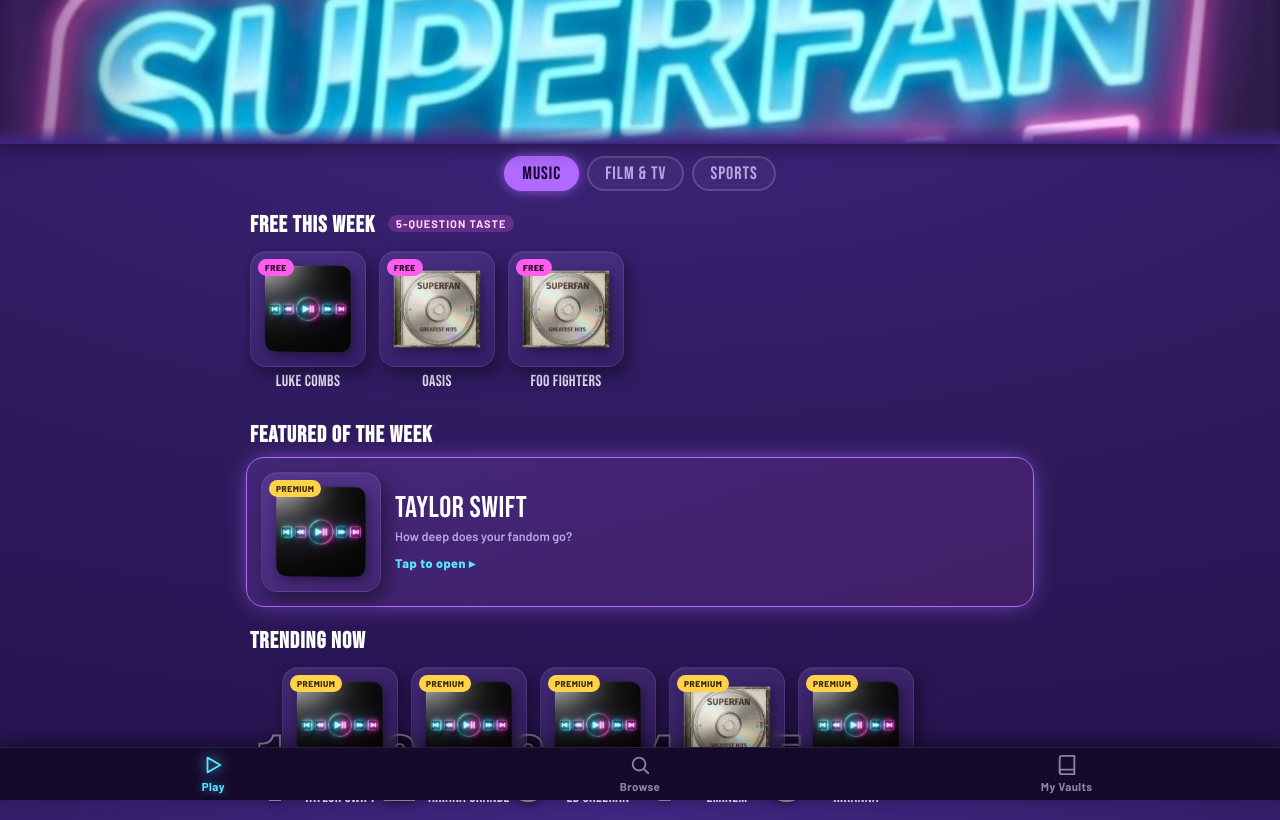
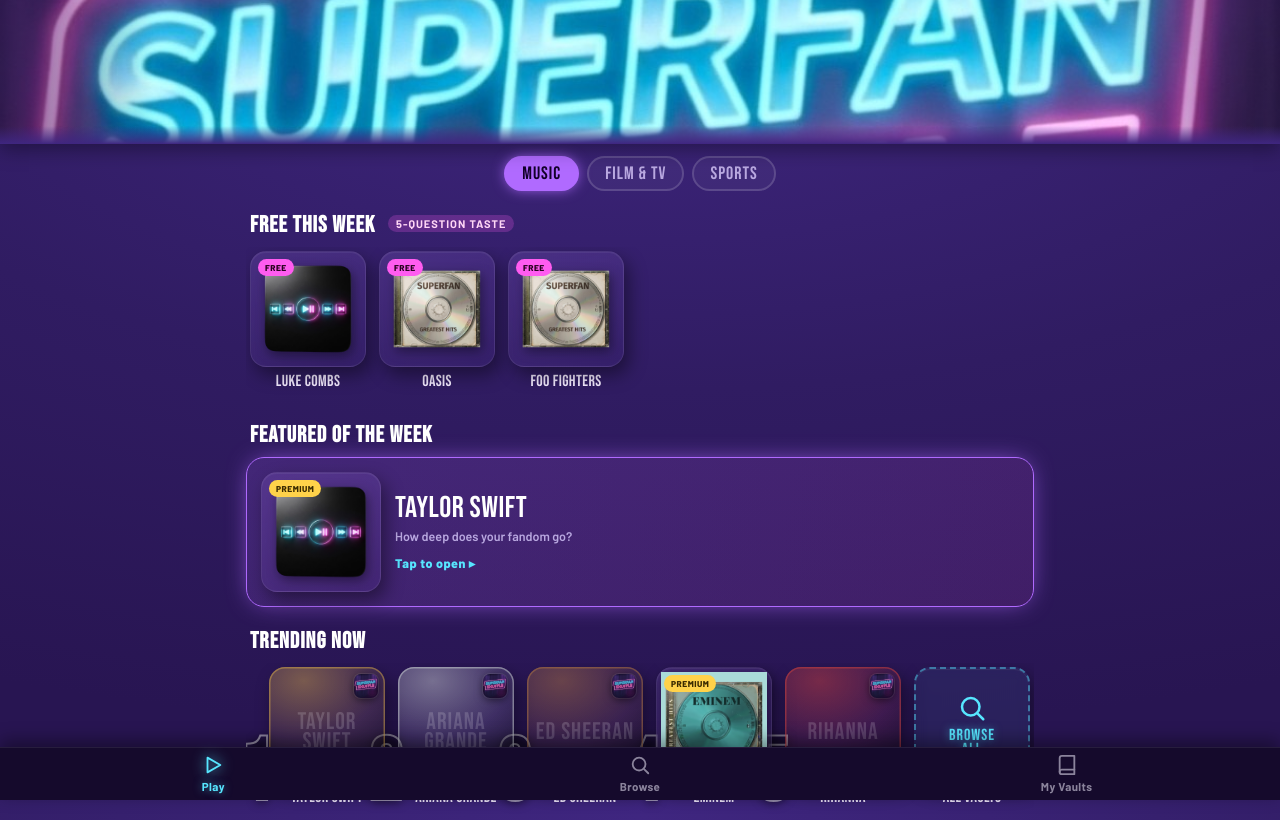
Before and after one commit to rsmith1545/superfanshuffle, a plain HTML site: page index.html in a window 1280 px wide. Shown: the top 820 px of the page. Drawn offline with Linux system fonts and the light colour scheme.

Commit message:
SFS: Most-Played carousel top-5 tier icons (4 stream cards + Eminem CD) + Browse tile

```diff
--- a/index.html
+++ b/index.html
@@ -62,6 +62,17 @@ h2 .pill{font-style:normal;font-size:11px;vertical-align:middle;margin-left:8px;
 .rank .num{position:absolute;left:-30px;bottom:-4px;z-index:0;font-family:var(--disp);font-size:92px;line-height:.8;color:transparent;-webkit-text-stroke:2px rgba(255,255,255,.5);text-shadow:0 2px 10px rgba(0,0,0,.55);pointer-events:none}
 .rank .vault{position:relative;z-index:1}
 .seeallc{display:flex;align-items:center;justify-content:center;background:rgba(87,230,255,.06);border:2px dashed rgba(87,230,255,.45);border-radius:16px;font-family:var(--disp);font-size:18px;letter-spacing:1px;color:var(--cyan);text-shadow:0 0 8px rgba(87,230,255,.5);padding:0 12px;text-align:center}
+/* compact STREAM tile (approved vault-card look, tier-recolored) for the Most-Played carousel */
+.scover{position:relative;width:116px;height:116px;border-radius:16px;overflow:hidden;background:radial-gradient(120% 90% at 30% 12%,rgba(var(--tint),.5),rgba(var(--tint),.14) 55%,rgba(16,10,32,.72) 100%);box-shadow:5px 8px 18px rgba(0,0,0,.42),inset 0 0 0 1.5px rgba(var(--tint),.55)}
+.scover .sapp{position:absolute;top:7px;right:7px;width:24px;height:24px;border-radius:7px;z-index:2;box-shadow:0 2px 8px rgba(0,0,0,.55),0 0 0 1px rgba(255,255,255,.1)}
+.scover .sghost{position:absolute;inset:0;display:flex;align-items:center;justify-content:center;text-align:center;padding:14px 8px 0;font-family:var(--disp);font-size:24px;line-height:.86;letter-spacing:1px;color:rgba(255,255,255,.17)}
+.scover .spill{position:absolute;bottom:7px;left:9px;font-family:var(--disp);letter-spacing:2px;font-size:9px;color:var(--acc);text-shadow:0 1px 3px rgba(0,0,0,.6)}
+.scover .splay{position:absolute;bottom:6px;right:7px;width:23px;height:23px;border-radius:50%;background:rgba(251,246,234,.93);display:flex;align-items:center;justify-content:center;box-shadow:0 0 0 1.5px rgba(var(--tint),.65)}
+.scover .splay svg{width:11px;height:11px;color:#1a1206}
+/* Browse tile at the end of the carousel */
+.brtile{display:flex;flex-direction:column;align-items:center;justify-content:center;gap:6px;background:rgba(87,230,255,.06);border:2px dashed rgba(87,230,255,.45);border-radius:16px;color:var(--cyan);text-shadow:0 0 8px rgba(87,230,255,.5)}
+.brtile svg{width:30px;height:30px}
+.brtile span{font-family:var(--disp);font-size:16px;letter-spacing:1px;line-height:.9;text-align:center}
 /* featured — whole card is the tap target, no button */
 .feat{display:flex;gap:14px;background:linear-gradient(120deg,rgba(176,106,255,.16),rgba(255,92,240,.10));border:1.5px solid var(--accent);border-radius:18px;padding:14px;cursor:pointer;box-shadow:0 0 26px -8px var(--accent);transition:transform .12s}
 .feat:active{transform:scale(.985)}
@@ -291,6 +302,30 @@ function coverHTML(v){
 }
 function tileHTML(v){ return '<div class="vault" onclick="pickVault(\''+v.id+'\')">'+coverHTML(v)+'<div class="vname">'+v.name+'</div></div>'; }
 var TRENDING=["taylorswift", "arianagrande", "edsheeran", "eminem", "rihanna"];
+/* rank tier palette (locked): 1 Gold 2 Silver 3 Bronze 4 Teal 5 Crimson. acc=glow, tint=rgb */
+var RANKS=[{acc:'#C99E4A',tint:'201,158,74',lab:'GOLD VAULT'},{acc:'#C4C8CC',tint:'196,200,204',lab:'SILVER VAULT'},{acc:'#A87042',tint:'168,112,66',lab:'BRONZE VAULT'},{acc:'#36B0AC',tint:'54,176,172',lab:'SUPERFAN VAULT'},{acc:'#C43E3E',tint:'196,62,62',lab:'SUPERFAN VAULT'}];
+function streamCoverHTML(v,rk){
+ return '<div class="scover" style="--acc:'+rk.acc+';--tint:'+rk.tint+'">'
+  +'<img class="sapp" src="/apple-touch-icon-v2.png" alt="">'
+  +'<div class="sghost">'+v.name.toUpperCase()+'</div>'
+  +'<div class="spill">'+rk.lab+'</div>'
+  +'<div class="splay"><svg viewBox="0 0 24 24"><rect x="7" y="5" width="3.4" height="14" rx="1.2" fill="currentColor"/><rect x="13.6" y="5" width="3.4" height="14" rx="1.2" fill="currentColor"/></svg></div>'
+  +'</div>';
+}
+function trendingTile(v,i){
+ var rk=RANKS[i-1]||RANKS[4];
+ var cover=(eraOf(v)==='neon')?streamCoverHTML(v,rk):coverHTML(v);
+ return '<div class="rank"><span class="num">'+i+'</span><div class="vault" onclick="pickVault(\''+v.id+'\')">'+cover+'<div class="vname">'+v.name+'</div></div></div>';
+}
+function browseRankTile(){
+ return '<div class="rank"><div class="vault" onclick="setView(\'browse\')"><div class="cover brtile"><svg viewBox="0 0 24 24" fill="none" stroke="currentColor" stroke-width="2" stroke-linecap="round"><circle cx="11" cy="11" r="7"/><path d="M21 21l-4.3-4.3"/></svg><span>Browse<br>all</span></div><div class="vname">All Vaults</div></div></div>';
+}
+function trendingShelf(){
+ var arr=TRENDING.map(byId).filter(Boolean).slice(0,5);
+ if(arr.length<3) return '';
+ var t=arr.map(function(v,ix){return trendingTile(v,ix+1);}).join('')+browseRankTile();
+ return '<h2>Trending Now</h2><div class="row rrow">'+t+'</div>';
+}
 function rankTile(v,i){ return '<div class="rank"><span class="num">'+i+'</span><div class="vault" onclick="pickVault(\''+v.id+'\')">'+coverHTML(v)+'<div class="vname">'+v.name+'</div></div></div>'; }
 function rankedShelf(title,arr){ arr=arr.filter(Boolean).slice(0,10); if(arr.length<3) return ''; var t=arr.map(function(v,ix){return rankTile(v,ix+1);}).join(''); return '<h2>'+title+'</h2><div class="row rrow">'+t+'</div>'; }
 function shelf(title,arr,minN){ if(arr.length < (minN||3)) return ''; var tiles=arr.map(tileHTML).join(''); if(arr.length>9){ tiles+='<div class="vault" onclick="toast(\'See all '+title.replace(/'/g,"")+' — coming soon\')"><div class="cover seeallc">See All '+title+' ▸</div></div>'; } return '<h2>'+title+'</h2><div class="row">'+tiles+'</div>'; }
@@ -314,7 +349,7 @@ function playHTML(){
    var feat=byId('taylorswift');
    h+='<h2>Featured of the Week</h2><div class="feat" onclick="pickVault(\''+feat.id+'\')">'+coverHTML(feat)
      +'<div class="fmeta"><div class="k">'+feat.name+'</div><div class="s">How deep does your fandom go?</div><div class="go">Tap to open ▸</div></div></div>';
-   h+=rankedShelf('Trending Now', TRENDING.map(byId));
+   h+=trendingShelf();
    h+=shelf('Recently Added', RECENTLY_ADDED.map(byId), 1);
    h+=shelf('Best Of', BEST_OF.map(byId), 3);
    CAT_ORDER.forEach(function(cat){ if(cat==='Best Of') return; h+=shelf(cat, vaults.filter(function(v){return v.cat===cat;}), 1); });
```
Also changed, not shown: tile-eminem.png (added).
